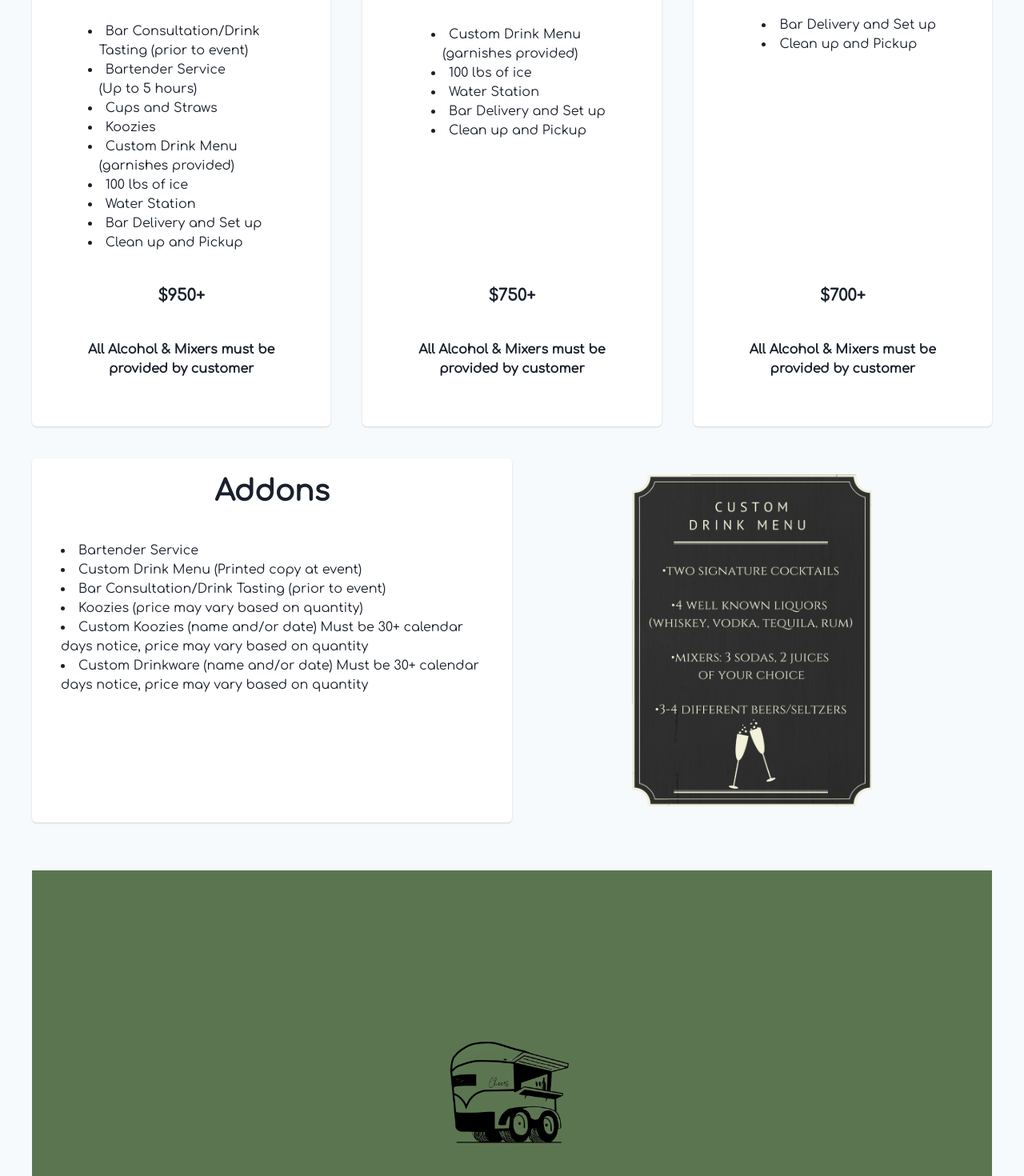
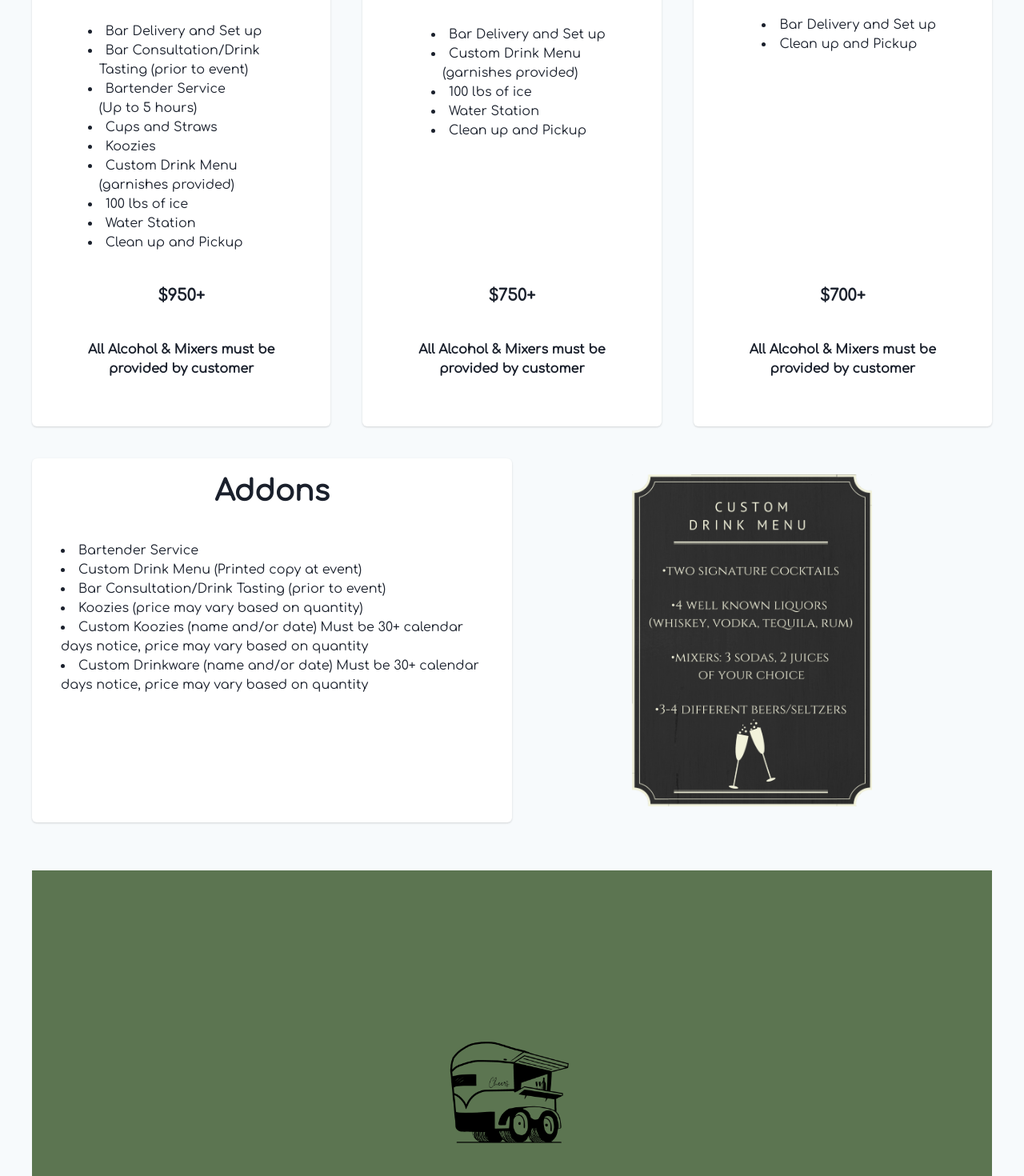
Before and after one commit to SpencerKyle/wandering-jade, a Next.js app: page /services in a window 1280 px wide. Shown: the part 640-2110 px from the top of the page at 80% size. Built offline with nearby package versions, Linux system fonts and the light colour scheme.

Commit message:
added new png

```diff
--- a/components/Footer.js
+++ b/components/Footer.js
@@ -11,7 +11,7 @@ function Footer() {
                     <Center>
                     <VStack spacing={4}>
                     <Image
-                        src='/logo-trans-2.png'
+                        src='/logo-trans.png'
                         height={200}
                         width={200}
                         alt='wandering jade logo'
--- a/pages/services.js
+++ b/pages/services.js
@@ -18,6 +18,7 @@ export default function Services() {
                         />
                         <Text fontSize='xl' mb="6" mt="2" fontWeight='bold'>What&apos;s included?</Text>
                         <UnorderedList maxW={250} listStylePos='inside' textAlign='left' style={{ display: 'inline-block' }}>
+                            <ListItem>Bar Delivery and Set up</ListItem>
                             <ListItem>Bar Consultation/Drink &nbsp;&nbsp;&nbsp;Tasting (prior to event)</ListItem>
                             <ListItem>Bartender Service<br></br>&nbsp;&nbsp;&nbsp;(Up to 5 hours)</ListItem>
                             <ListItem>Cups and Straws</ListItem>
@@ -25,7 +26,6 @@ export default function Services() {
                             <ListItem>Custom Drink Menu <br></br>&nbsp;&nbsp;&nbsp;(garnishes provided)</ListItem>
                             <ListItem>100 lbs of ice</ListItem>
                             <ListItem>Water Station</ListItem>
-                            <ListItem>Bar Delivery and Set up</ListItem>
                             <ListItem>Clean up and Pickup</ListItem>
                         </UnorderedList>
                     </Box>
@@ -49,10 +49,10 @@ export default function Services() {
                     />
                     <Text fontSize='xl' mb="6" mt="2" fontWeight='bold'>What&apos;s included?</Text>
                     <UnorderedList maxW={300} listStylePos='inside' textAlign='left' style={{ display: 'inline-block' }}>
+                        <ListItem>Bar Delivery and Set up</ListItem>
                         <ListItem>Custom Drink Menu<br></br>&nbsp;&nbsp;&nbsp;(garnishes provided)</ListItem>
                         <ListItem>100 lbs of ice</ListItem>
                         <ListItem>Water Station</ListItem>
-                        <ListItem>Bar Delivery and Set up</ListItem>
                         <ListItem>Clean up and Pickup</ListItem>
                     </UnorderedList>
                     </Box>
```
Also changed, not shown: public/logo-trans.png (added).
